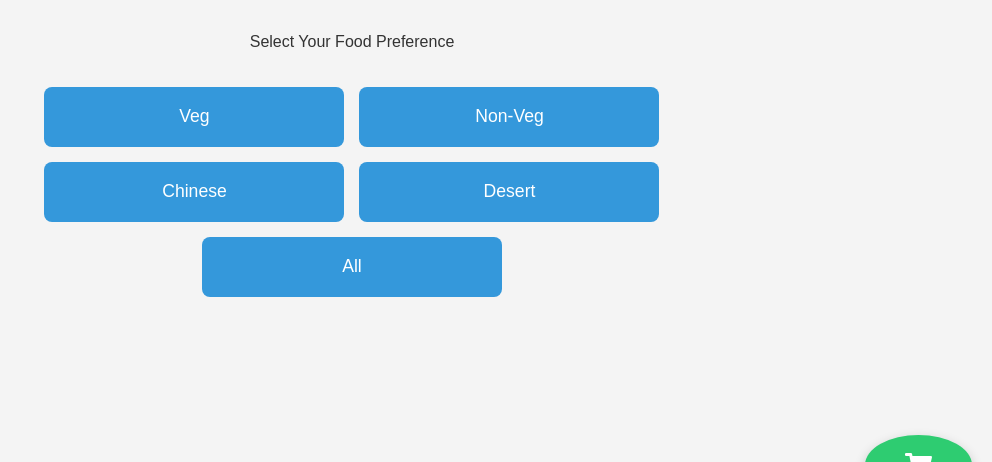
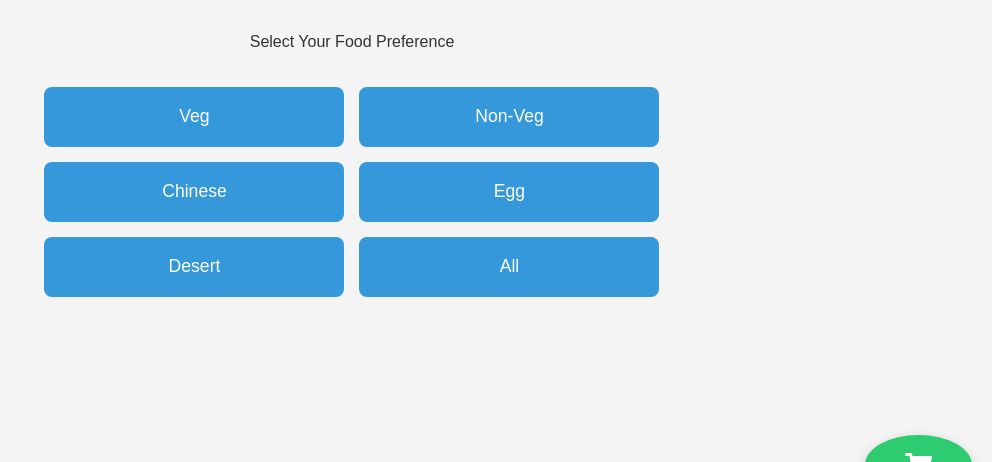
Before and after one commit to dk1604/AnnapurnaOrderManagement, a Flask app: page / in a window 1280 px wide. Shown: the part 285-747 px from the top of the page, without its empty margins (288-1280 px from the left). Run offline with Flask 3, Linux system fonts and the light colour scheme; parts of the project's set-up code (start-up, migrations or seed data) failed here and were passed over.

Commit message:
Update food_preference.html
added egg button

```diff
--- a/src/templates/food_preference.html
+++ b/src/templates/food_preference.html
@@ -178,6 +178,9 @@
         <!-- Chinese button -->
         <button type="submit" name="foodType" value="chinese" class="food-button">Chinese</button>
 
+        <!-- Egg button -->
+        <button type="submit" name="foodType" value="egg" class="food-button">Egg</button>
+
         <!-- Desert button -->
         <button type="submit" name="foodType" value="desert" class="food-button">Desert</button>
 
```
